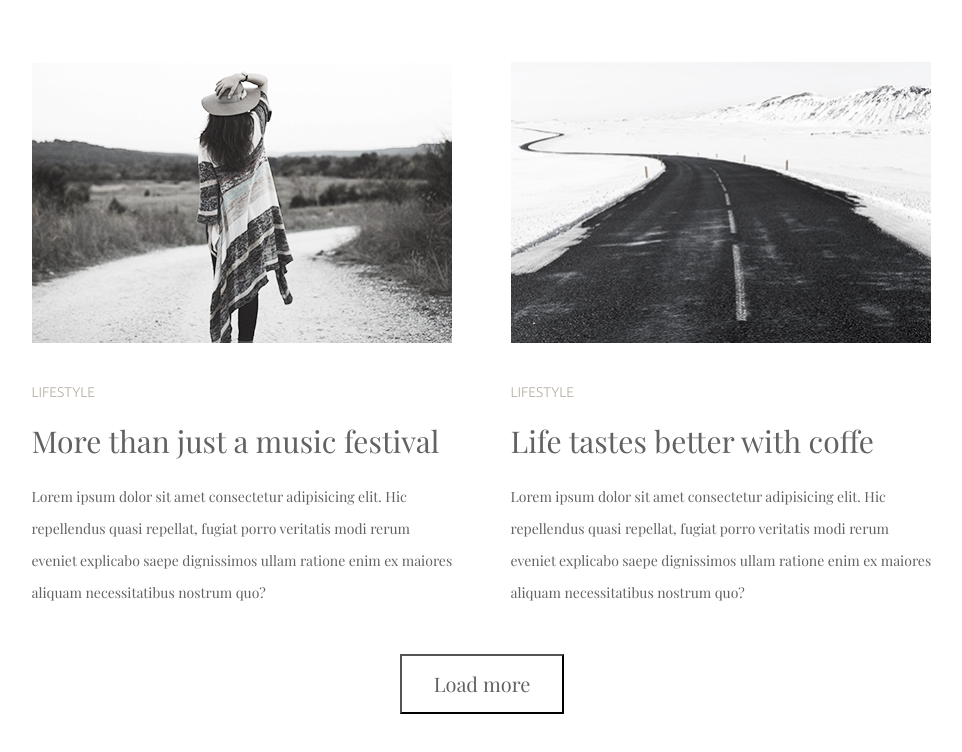
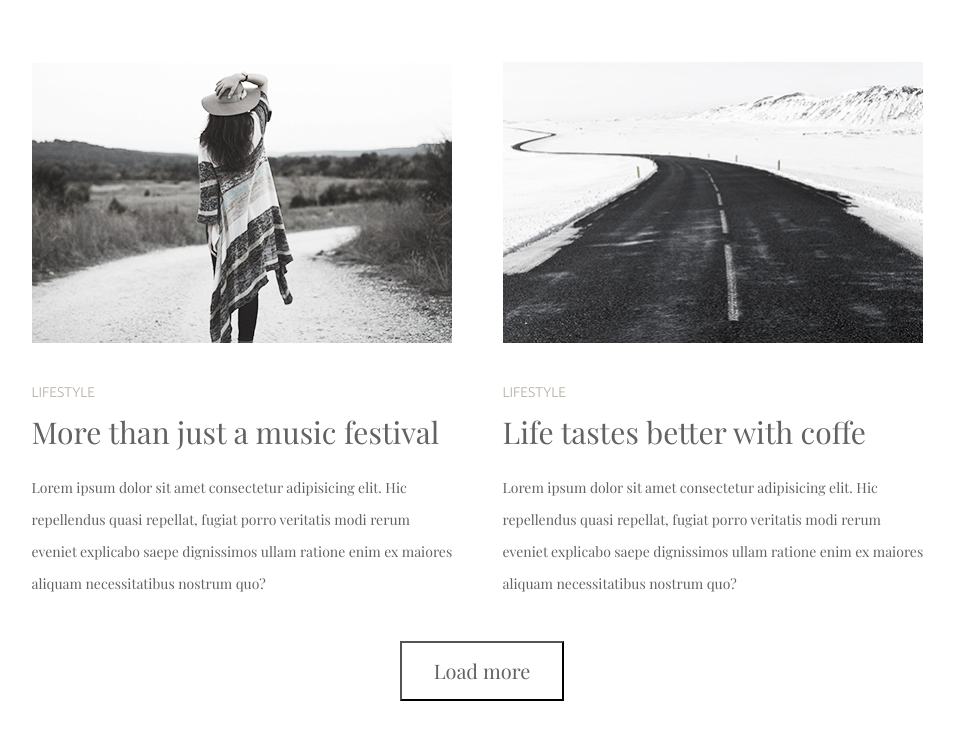
Before and after one commit to online26/goit-fe-course, a plain HTML site: page module-3/index.html in a window 1280 px wide. Shown: the part 1342-2094 px from the top of the page, without its empty margins (158-1120 px from the left). Drawn offline with nearby package versions, Linux system fonts and the light colour scheme.

Commit message:
05/11/21

```diff
--- a/module-3/css/style.css
+++ b/module-3/css/style.css
@@ -55,6 +55,7 @@ img {
   padding: 0px;
   list-style-type: none;
   margin: auto;
+  margin-bottom: 40px;
   width: 901px;
 }
 .main_box {
@@ -67,24 +68,28 @@ img {
   margin-right: 58px;
   margin-bottom: 123px;
 }
+.main_box:nth-last-child(2) {
+  margin-right: 50px;
+  margin-bottom: 0px;
+}
 .photo_colontitle {
   font-size: 14px;
-  display: inline;
+  display: inline-block;
   font-family: "ubuntu", sans-serif;
-  margin: 0;
+  margin: 0 0 12px 0;
   text-transform: uppercase;
   line-height: normal;
   font-weight: lighter;
   color: #b4ad9e;
 }
 .main_subject {
-  margin: 12px 0px 0px 0px;
+  margin: 0 0 20px 0;
   font-size: 30px;
   line-height: normal;
   font-weight: 500;
 }
 .main_text {
-  margin: 20px 0 0 0;
+  margin: 0;
   font-size: 14px;
   line-height: 32px;
 }
@@ -99,6 +104,5 @@ img {
   font-family: 'Playfair Display', sans-serif;
   margin: 0 auto;
   margin-bottom: 50px;
-  position: relative;
-  bottom: 20px;
+  padding: 0px;
 }
--- a/module-3/index.html
+++ b/module-3/index.html
@@ -102,8 +102,9 @@
               </p>
             </li>
           </ul>
+          <button type="button" class="button_main">Load more</button>
         </section>
-        <button type="button" class="button_main">Load more</button>
+
       </main>
     </div>
   </body>
```
